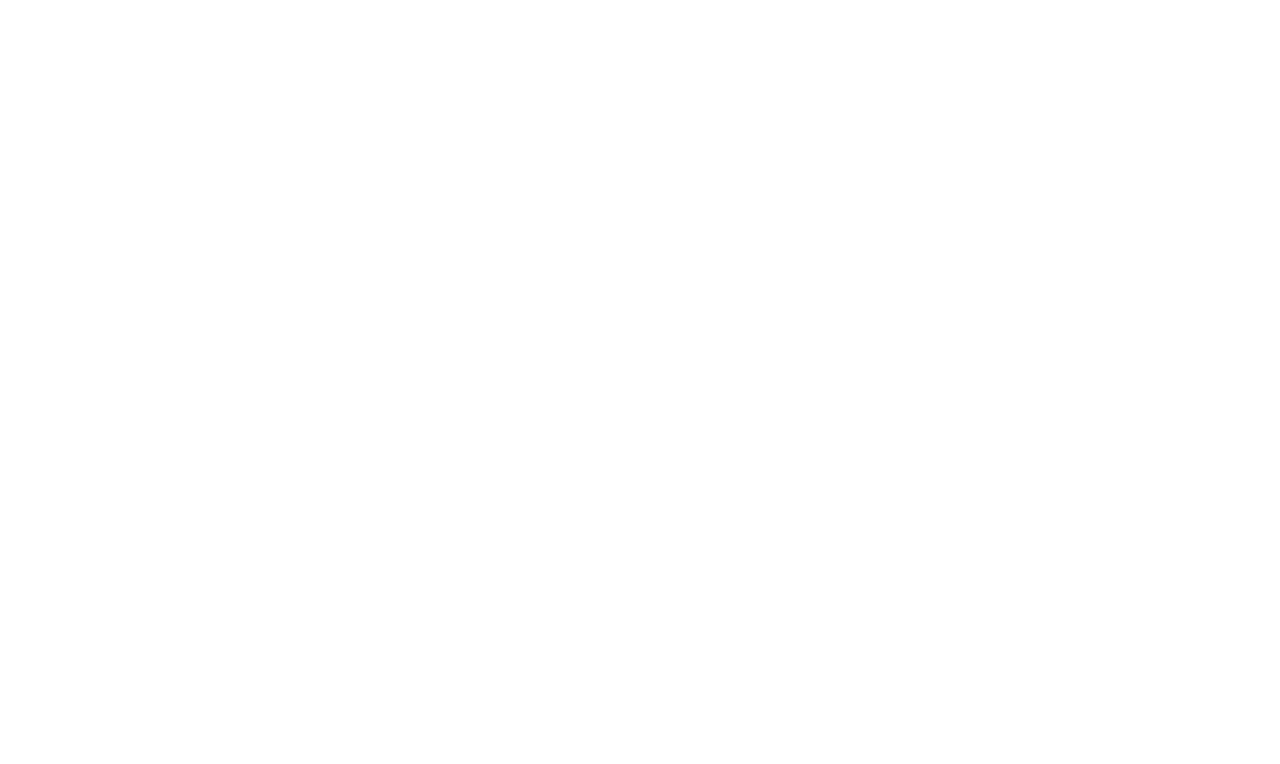
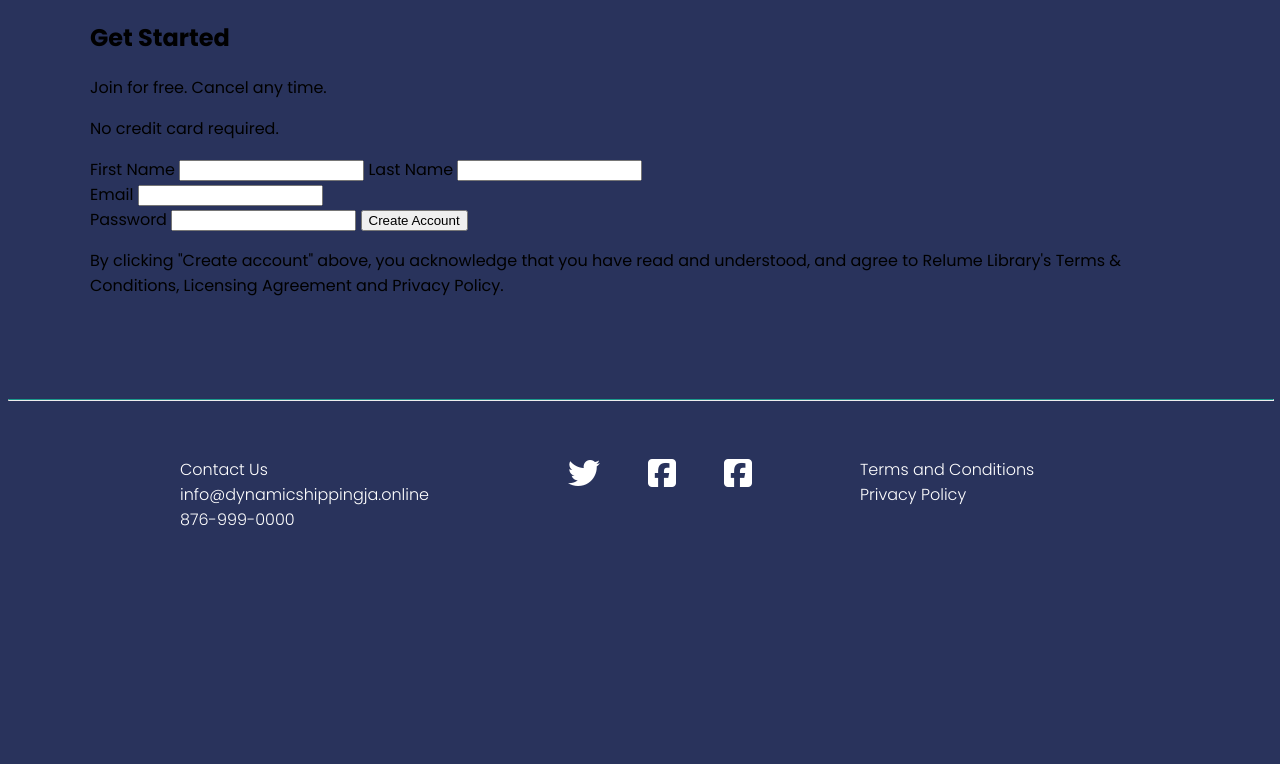
Before and after one commit to tywaynebuchanan/dynamic-shipping-app, a plain HTML site: page contactus.html in a window 1280 px wide. Drawn offline with Linux system fonts and the light colour scheme.

Commit message:
added images to page

```diff
--- a/contactus.html
+++ b/contactus.html
@@ -9,7 +9,110 @@
     <script src="https://kit.fontawesome.com/3ca45502f4.js" crossorigin="anonymous"></script>
     <title>Dynamic Shipping &mdash; Your Courier Partner</title>
 </head>
-<body>
+<body class="home-body">
 
+<!--Navbar-->
+<!-- <div class="container">
+    <header class="header">
+        <nav class="navbar">
+            <div class="logo">
+                <img src="/img/logo-transparent.png" alt="Logo" class="logo">
+            </div>
+                <ul class="navbar-items">
+                    <li class="nav-items"><i class="fa-brands fa-twitter"></i></li>
+                    <li class="nav-items"><i class="fa-brands fa-square-facebook"></i></li>
+                    <li class="nav-items"><i class="fa-brands fa-square-facebook"></i></li>
+                    <li class="nav-items">FAQS</li>
+                    <li class="nav-items">Rates</li>
+                    <li class="nav-items"><a href ="/contactus.html">Contact</a></li>
+                    <li class="nav-items">Sign Up</li>
+                    <li class="nav-items btn">Login</li>
+                </ul>
+        </nav>
+    </header>
+
+  </div>  -->
+<!--Navbar-->
+
+<!--Contact Section-->
+<section class="section contact">
+    <div class="container">
+        <div class="contact-box">
+            <div class="contact-info">
+                <div class="sign-up">
+                    <div class="signup-form">
+                      <div class="title-section">
+                      <h1> Get Started</h1>
+                      <p>Join for free. Cancel any time.</p>
+                      <p>No credit card required.</p>
+                      </div>
+                      <div class="form">
+                      <div class="form-input-name">
+                        <label for="text">First Name</label>
+                        <input type = "text" placeholder="" name="text">
+                         <label for="text">Last Name</label>
+                        <input type = "text" placeholder="" name="text">
+                      </div>
+                       <div class="form-input">
+                        <label for="email">Email</label>
+                        <input type = "email" placeholder="" name="email">
+                      </div>
+                       <div class="form-input">
+                        <label for="password">Password</label>
+                        <input type = "password" placeholder="" name="password">
+                          <button class = "submitBtn">Create Account</button>
+                      </div>
+                      <p>By clicking "Create account" above, you acknowledge that you have read and understood, and agree to Relume Library's Terms & Conditions, Licensing Agreement and Privacy Policy.</p>
+                    </div>
+                    </div>
+                    <div class="image-section">
+
+                    </div>
+
+                </div>
+            </div>
+
+        </div>
+    </div>
+</section>
+
+<!--Contact Section-->
+
+<!--Line-->
+<section class="line">
+    <hr>
+  </section>
+<!--Line-->
+<!--Footer-->
+    <footer class="footer">
+        <div class="container">
+            <div class="footer-items">
+                <div class="contact-us">
+                    <ul>
+                        <li>Contact Us</li>
+                        <li>info@dynamicshippingja.online</li>
+                        <li>876-999-0000</li>
+                    </ul>
+                </div>
+                <div class="social-links">
+                    <ul>
+                        <li><i class="fa-brands fa-twitter"></i></li>
+                        <li><i class="fa-brands fa-square-facebook"></i></li>
+                        <li><i class="fa-brands fa-square-facebook"></i></li>
+                    </ul>
+                </div>
+
+                <div class="terms">
+                    <ul>
+                        <li>Terms and Conditions</li>
+                        <li>Privacy Policy</li>
+                    </ul>
+                </div>
+            </div>
+
+
+        </div>
+    </footer>
+<!--Footer-->
 </body>
 </html>
--- a/css/styles.css
+++ b/css/styles.css
@@ -21,6 +21,8 @@ html{
     --light-blue: #6d6983;
     --teil: #1b998b;
     --blend-mode: 'darken, luminosity';
+    --reg: '1100px';
+    --xl:'1300px';
 
 }
 
@@ -92,25 +94,19 @@ li{
 body{
     background-color: var(--light);
     font-family: "Poppins", sans-serif;
-    scrol
+
 }
 
 .home-body{
     background-color: var(--blue);
-    /* background-image: url('/img/dots.jpg');
-    background-repeat: no-repeat, repeat;
-    background-position: center;
-    background-size: cover; */
-    /* background-blend-mode: revert-layer; */
-    /* background-blend-mode: var(--blend-mode); */ */
 
-    /* height: 500px; */
 }
 
 .container{
     width: 1100px;
     margin: 0 auto;
 }
+
 
 
 
@@ -197,6 +193,17 @@ img {
     padding: 1rem;
     cursor: pointer;
     font-weight: 300;
+
+}
+
+.nav-items a, .nav-items a:visited{
+    color: var(--light);
+}
+
+.nav-items a:hover{
+    color: var(--teil);
+    border-bottom: 2px solid var(--teil);
+    transition: 0.3s ease;
 }
 
 
@@ -219,11 +226,11 @@ img {
 
 .cta{
     padding: 4.8rem 0 9.6rem 0;
-    background-color: orange;
 
 }
 
 .cta-info{
+
     max-width: 130rem;
     margin: 0 auto;
     padding: 6rem 0rem;
@@ -464,6 +471,13 @@ img {
 
 //Home Page CSS End
 
+
+//Contact US Page CSS Start
+
+
+
+//Contact US Page CSS End
+
 @media screen and (max-width: 390px){
     .container{
         width: 320px;
```
Also changed, not shown: index.html (+12 -10 lines), img/Dynamic Location-02.jpg (added), img/Trolley.png (added), img/circuit.jpeg (added), img/contact-bg.png (added), img/deliver.png (added), img/logo-white.png (added), img/shipping-2.png (added), img/sign-up.png (deleted), 3 other files.
